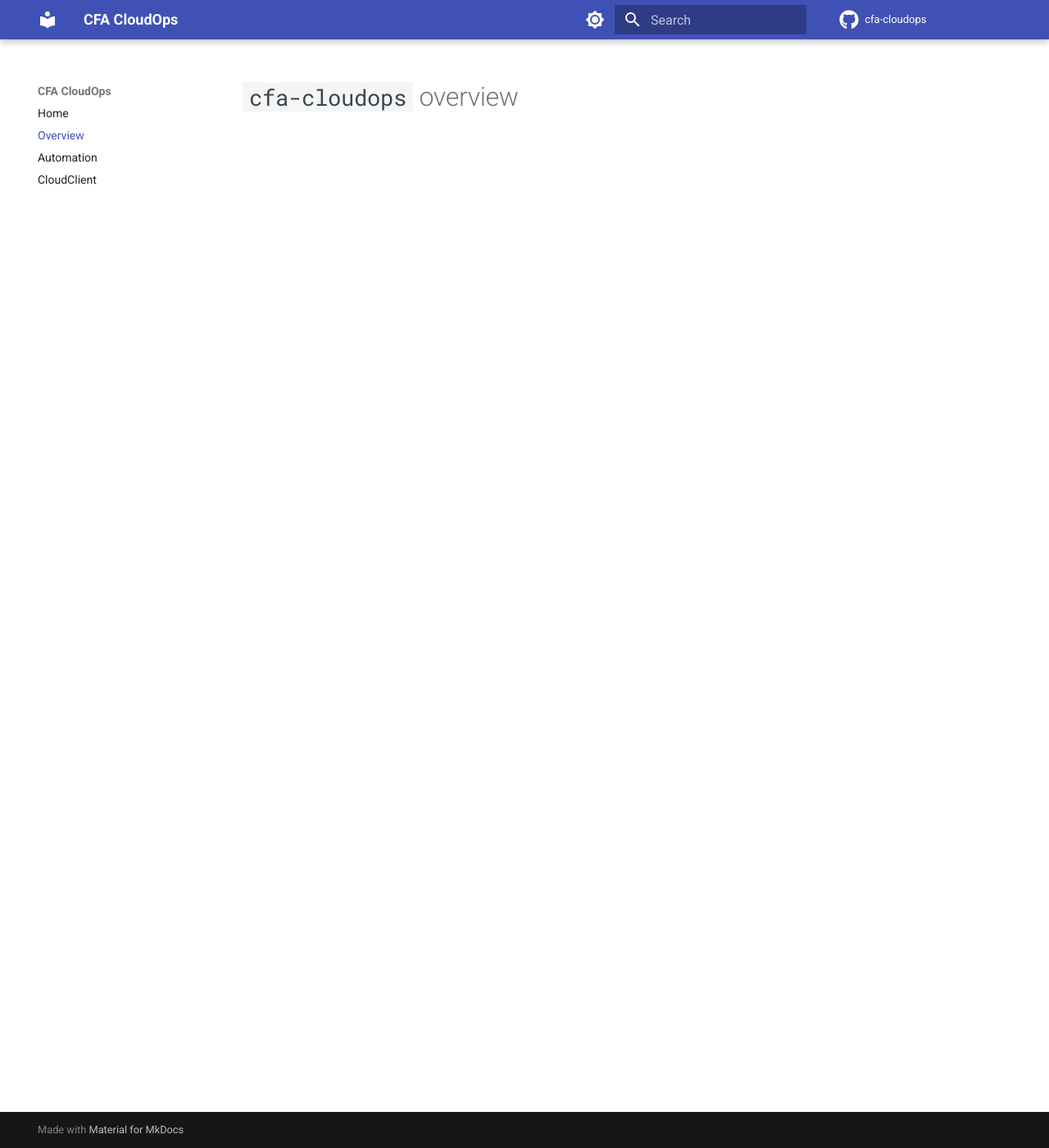
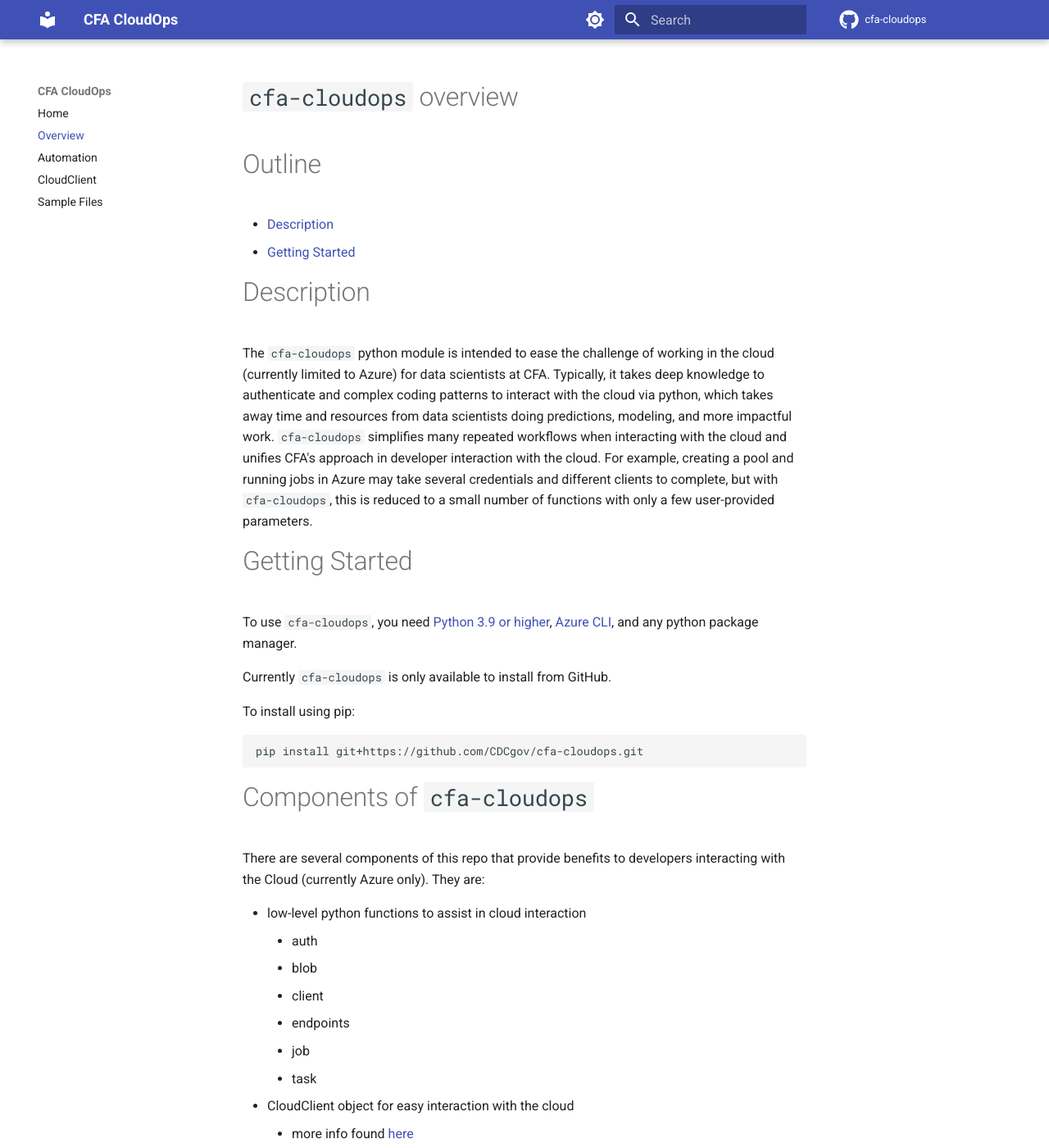
Before and after one commit to CDCgov/cfa-cloudops, an MkDocs documentation site: the page built from docs/overview.md, in a window 1280 px wide and 1400 px high. Shown: the whole window at 82% size. Built offline with MkDocs 1.6.1 and Material for MkDocs 9.7.7, drawn with Linux system fonts in a browser that asks for light colours; comment, search, counter and statistics services are not loaded; some of the changed text lies outside the part shown.

````diff
--- a/docs/overview.md
+++ b/docs/overview.md
@@ -1 +1,33 @@
 # `cfa-cloudops` overview
+
+# Outline
+- [Description](#description)
+- [Getting Started](#getting-started)
+
+# Description
+The `cfa-cloudops` python module is intended to ease the challenge of working in the cloud (currently limited to Azure) for data scientists at CFA. Typically, it takes deep knowledge to authenticate and complex coding patterns to interact with the cloud via python, which takes away time and resources from data scientists doing predictions, modeling, and more impactful work. `cfa-cloudops` simplifies many repeated workflows when interacting with the cloud and unifies CFA's approach in developer interaction with the cloud. For example, creating a pool and running jobs in Azure may take several credentials and different clients  to complete, but with `cfa-cloudops`, this is reduced to a small number of functions with only a few user-provided parameters.
+
+# Getting Started
+To use `cfa-cloudops`, you need [Python 3.9 or higher](https://www.python.org/downloads/), [Azure CLI](https://learn.microsoft.com/en-us/cli/azure), and any python package manager.
+
+Currently `cfa-cloudops` is only available to install from GitHub.
+
+To install using pip:
+```bash
+pip install git+https://github.com/CDCgov/cfa-cloudops.git
+```
+
+# Components of `cfa-cloudops`
+
+There are several components of this repo that provide benefits to developers interacting with the Cloud (currently Azure only). They are:
+
+- low-level python functions to assist in cloud interaction
+  - auth
+  - blob
+  - client
+  - endpoints
+  - job
+  - task
+- CloudClient object for easy interaction with the cloud
+  - more info found [here](./CloudClient/index.md)
+- automation component to run jobs/tasks from a configuration file
--- a/mkdocs.yaml
+++ b/mkdocs.yaml
@@ -5,6 +5,7 @@ nav:
   - Overview: overview.md
   - Automation: automation.md
   - CloudClient: CloudClient/index.md
+  - Sample Files: files/index.md
 
 repo_url: https://github.com/cdcgov/cfa-cloudops
 repo_name: cfa-cloudops
````
Also changed, not shown: docs/CloudClient/pool.md (+10 -0 lines), docs/README.md (deleted, +0 -9 lines), docs/files/automation/index.md (added, +5 -0 lines), docs/files/index.md (added, +5 -0 lines), docs/index.md (+1 -0 lines).
